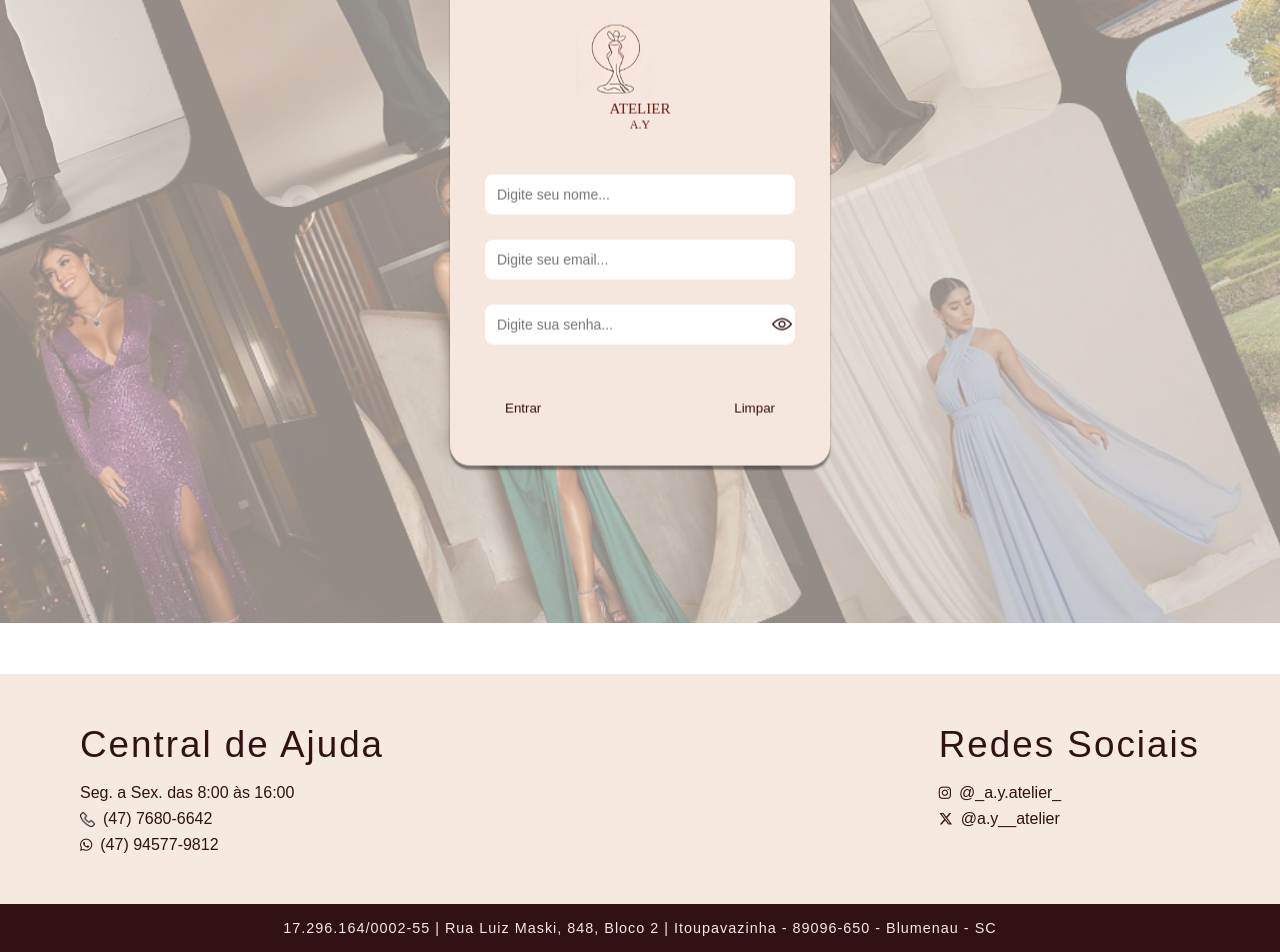
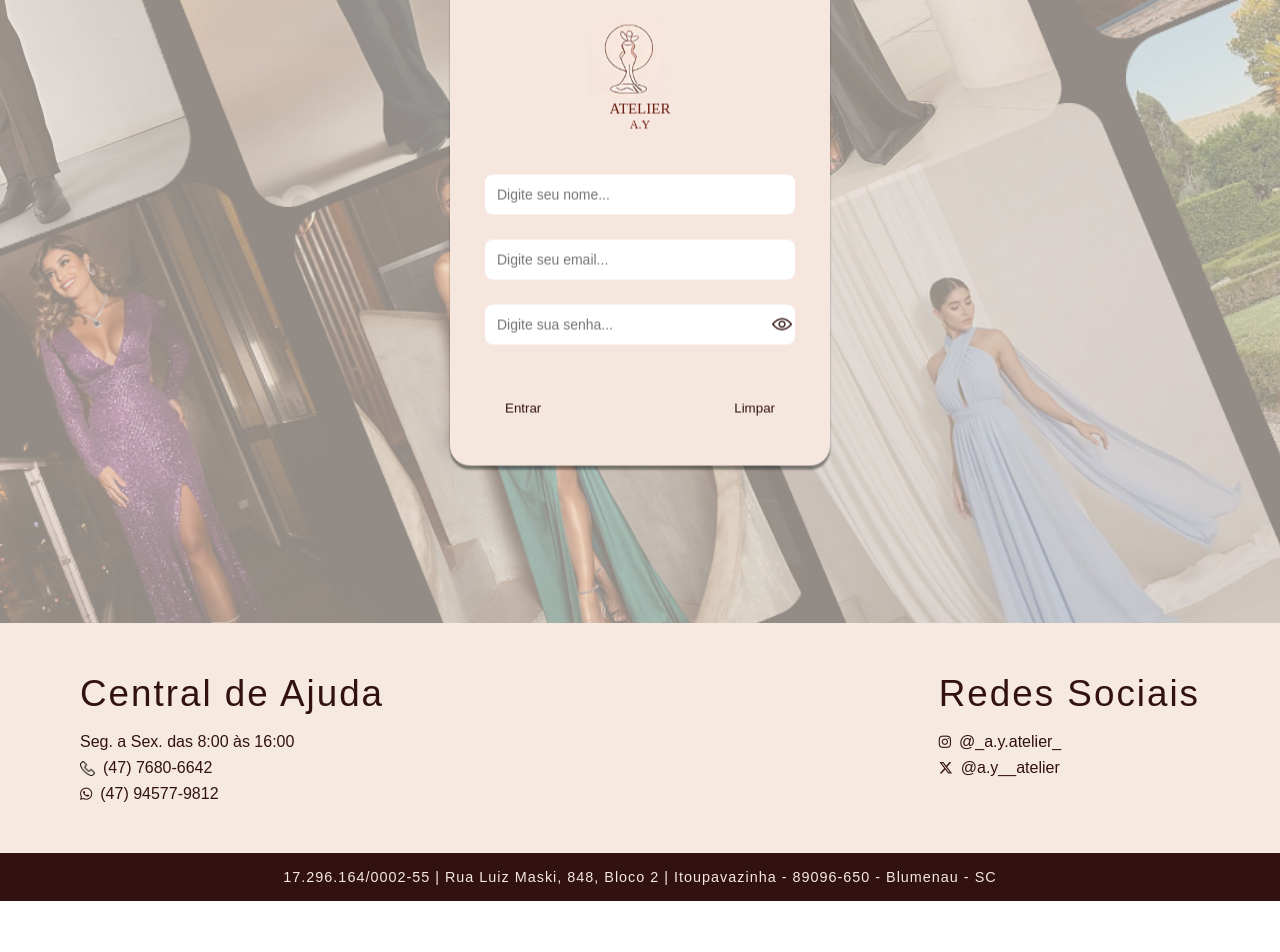
Before and after one commit to Atelier-A-Y/FrontEnd, a Vue app: page /cadastrar in a window 1280 px wide. Shown: the part 177-1129 px from the top of the page. After the commit the page ends 1078 px from the top, so only its background shows below. Built offline with nearby package versions, Linux system fonts and the light colour scheme.

Commit message:
Feat: ajustes de usuário

```diff
--- a/dev-dist/sw.js
+++ b/dev-dist/sw.js
@@ -82,7 +82,7 @@ define(['./workbox-5a5d9309'], (function (workbox) { 'use strict';
     "revision": "3ca0b8505b4bec776b69afdba2768812"
   }, {
     "url": "index.html",
-    "revision": "0.br1r2gcsig4"
+    "revision": "0.m7130dbpi2o"
   }], {});
   workbox.cleanupOutdatedCaches();
   workbox.registerRoute(new workbox.NavigationRoute(workbox.createHandlerBoundToURL("index.html"), {
--- a/src/App.vue
+++ b/src/App.vue
@@ -25,7 +25,6 @@ onMounted(async () => {
 
     <router-view />
 
-
 <footer-component />
 
 </template>
--- a/src/components/BotoesMenoresComponent.vue
+++ b/src/components/BotoesMenoresComponent.vue
@@ -23,6 +23,10 @@
 </template>
 
 <style scoped>
+
+main{
+  margin-bottom: 4vw;
+}
 
 .bnt-pequenos{
   width: 100%;
--- a/src/components/FooterComponent.vue
+++ b/src/components/FooterComponent.vue
@@ -22,7 +22,6 @@
 footer {
   width: 100%;
   background: #f5e9e0;
-  margin-top: 4vw;
 }
 
 footer > div {
--- a/src/views/CadastroView.vue
+++ b/src/views/CadastroView.vue
@@ -112,7 +112,7 @@ async function cadastrar(){
 .logo-login img {
   width: 6vw;
   height: 6vw;
-  margin-left: 7.5vw;
+  margin-left: 8.5vw;
   margin-bottom: 1vw;
 }
 
--- a/src/views/HomeView.vue
+++ b/src/views/HomeView.vue
@@ -3,17 +3,13 @@ import BannerComponent from "../components/BannerComponent.vue";
 import BotoesMenoresComponent from "../components/BotoesMenoresComponent.vue";
 import CarrosselPrinciComponent from "../components/CarrosselPrinciComponent.vue";
 import CarrosselSecunComponent from "../components/CarrosselSecunComponent.vue";
-import FooterComponent from "../components/FooterComponent.vue";
 import HomeComponent from "../components/HomeComponent.vue";
-import HeaderComponent from "../components/HeaderComponent.vue";
 </script>
 
 <template>
-  <HeaderComponent />
   <CarrosselPrinciComponent />
   <HomeComponent />
   <BannerComponent />
   <CarrosselSecunComponent />
   <BotoesMenoresComponent />
-  <FooterComponent />
 </template>
--- a/src/views/LoginView.vue
+++ b/src/views/LoginView.vue
@@ -117,7 +117,7 @@ router.push('/')
 .logo-login img {
   width: 6vw;
   height: 6vw;
-  margin-left: 7.5vw;
+  margin-left: 8.5vw;
   margin-bottom: 1vw;
 }
 
@@ -243,7 +243,7 @@ router.push('/')
   position: absolute;
   right: 3vw;
   top: 90%;
-  transform: translateY(-8.4vw);
+  transform: translateY(-8.6vw);
   border: none;
   cursor: pointer;
 }
```
